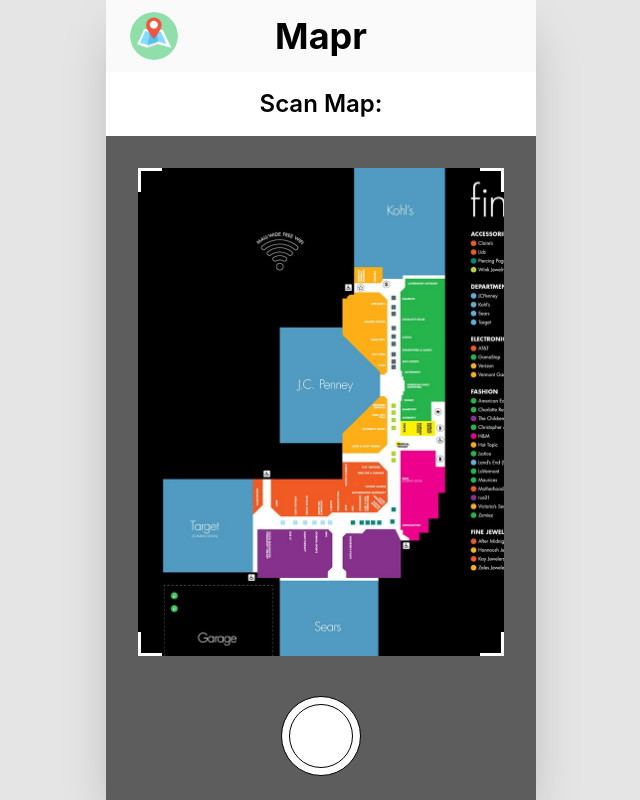
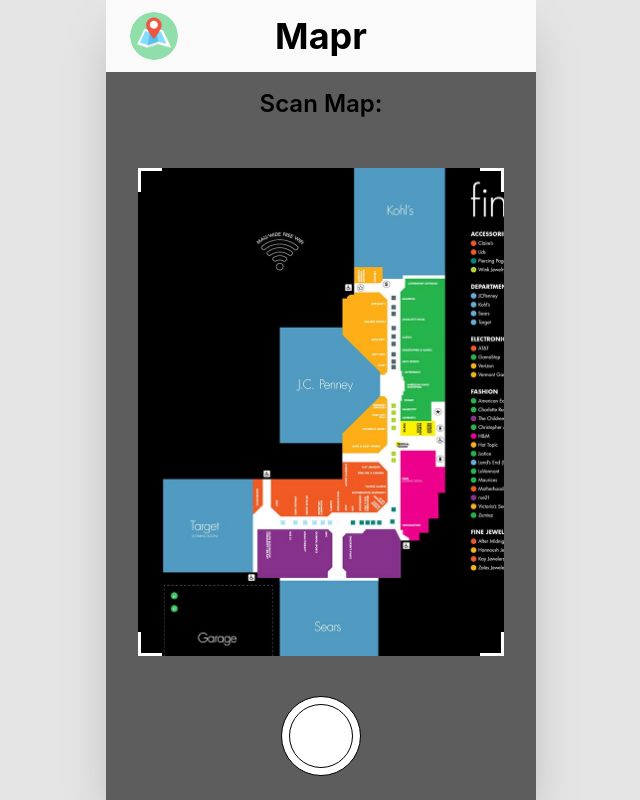
Before and after one commit to faas-bsu-26/Mapr, a React (Vite) app: page / in a window 1280 px wide. Shown: the whole page, without its empty margins (319-959 px from the left). Built offline with nearby package versions, Linux system fonts and the light colour scheme.

Commit message:
Ensures subheading has bg-primary-bg

```diff
--- a/src/pages/Scan.jsx
+++ b/src/pages/Scan.jsx
@@ -8,7 +8,7 @@ export default function Scan() {
     <div className="min-h-screen flex flex-col">
       <Title />
 
-      <div className="px-6 py-4 bg-scan-bg">
+      <div className="px-6 py-4 bg-primary-bg">
         <h2 className="text-2xl font-semibold text-center">Scan Map:</h2>
       </div>
 
```
